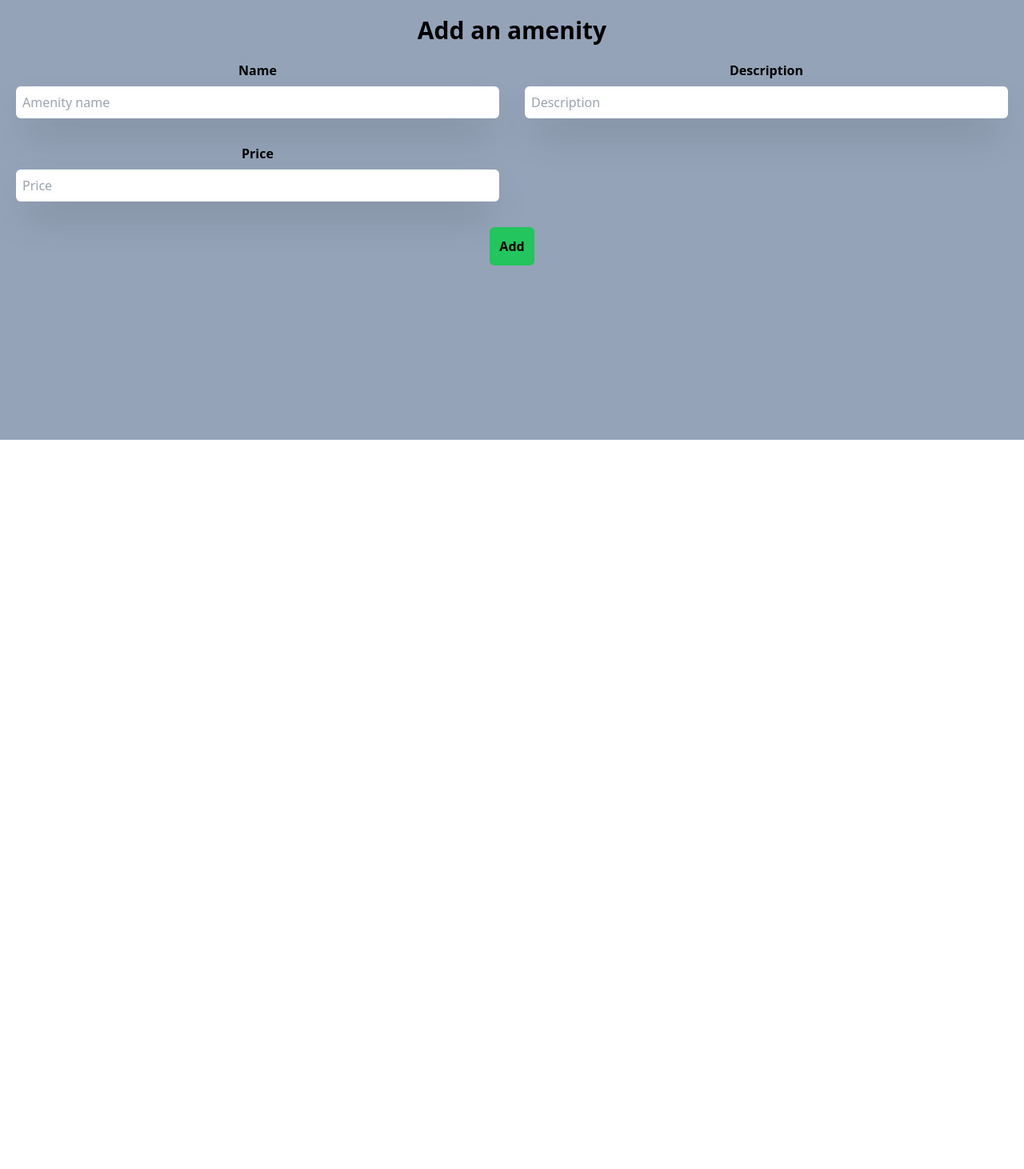
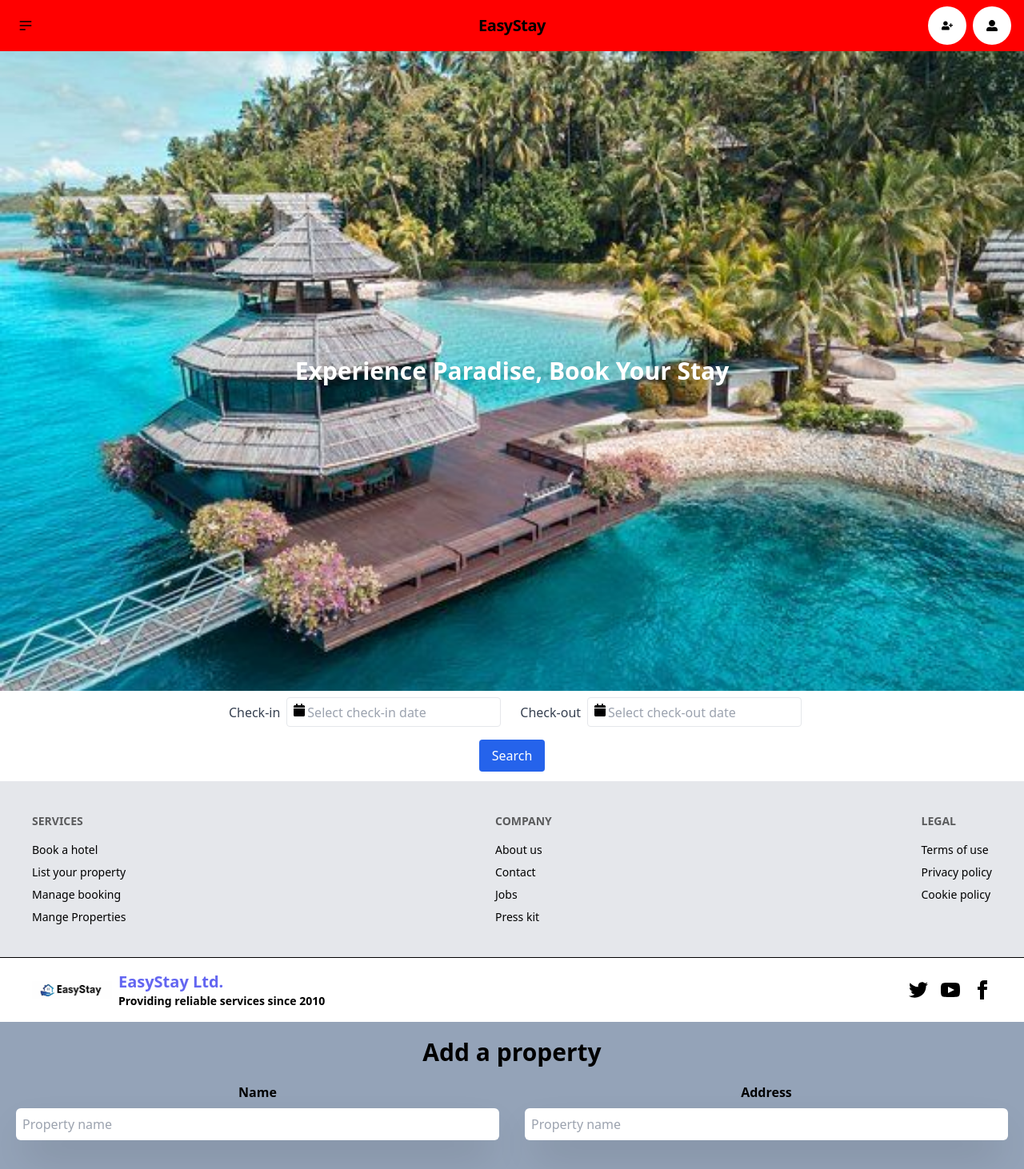
Before and after one commit to iamganeshsalunkhe/Hotel-Booking-Project, a React (Vite) app in the folder Frontend/: page / in a window 1280 px wide. Shown: the top 1462 px of the page at 80% size. Before the commit the page ends 800 px from the top, so only its background shows below. Built offline with nearby package versions, Linux system fonts and the light colour scheme; no server answers.

Commit message:
Card component add and some small changes

```diff
--- a/Frontend/src/App.jsx
+++ b/Frontend/src/App.jsx
@@ -1,27 +1,28 @@
-// import {BrowserRouter, Routes, Route} from 'react-router-dom';
-// import {Toaster} from 'react-hot-toast';
-// import Homepage from './Pages/Homepage';
-// import Loginpage from './Pages/Loginpage';
-// import Signuppage from './Pages/Signuppage';
+/* eslint-disable no-unused-vars */
+import {BrowserRouter, Routes, Route} from 'react-router-dom';
+import {Toaster} from 'react-hot-toast';
+import Homepage from './Pages/Homepage';
+import Loginpage from './Pages/Loginpage';
+import Signuppage from './Pages/Signuppage';
 import Amenity from './Components/Amenity';
-// import Property from './Components/Property';
+import Property from './Components/Property';
 
 import './index.css';
 
 
 function App() {
   return (
-      // <BrowserRouter>
-      //   <Routes>
-      //       <Route index path='/' element = {<Homepage/>}/>
-      //       <Route path='*' element ={<Homepage/>}/>
-      //       <Route path='/signup' element={<Signuppage/>}/>
-      //       <Route path='/login' element={<Loginpage/>}/>
-      //     </Routes>
-      //     <Toaster/>
-      // </BrowserRouter>
-      // <Property/>
-      <Amenity/>
+      <BrowserRouter>
+      <Routes>
+             <Route index path='/' element={<Homepage />} />
+            <Route path='/signup' element={<Signuppage />} />
+             <Route path='/login' element={<Loginpage />} />
+             <Route path='*' element={<Homepage />} />
+           </Routes>
+       <Property/>
+       <Amenity/>
+      <Toaster />
+     </BrowserRouter>
   )
 }
 
--- /dev/null
+++ b/Frontend/src/Components/Card.jsx
@@ -0,0 +1,26 @@
+/* eslint-disable react/prop-types */
+function Card({ item }) {
+  return (
+    <div>
+      <div className="card bg-base-100 w-96 shadow-xl">
+        <figure>
+          <img src={item.image} alt="property" />
+        </figure>
+        <div className="card-body">
+          <h2 className="card-title">
+            {item.name}
+            <div className="badge badge-secondary">TRENDING</div>
+          </h2>
+          <p>{item.roomType}</p>
+          <div className="card-actions justify-end">
+            {/* <div className="badge badge-outline">Fashion</div> */}
+            {/* <div className="badge badge-outline">Products</div> */}
+            <p>{item.price}</p>
+          </div>
+        </div>
+      </div>
+    </div>
+  );
+}
+
+export default Card;
--- a/Frontend/src/Components/Datepicker.jsx
+++ b/Frontend/src/Components/Datepicker.jsx
@@ -6,7 +6,7 @@ import 'react-datepicker/dist/react-datepicker.css';
 import { format } from 'date-fns';
 
 
-function Datepickers({onSerach}) {
+function Datepickers({onSearch}) {
     const [startDate,setStartDate] = useState();
     const [endDate,setEndDate] = useState(null);
 
@@ -16,13 +16,12 @@ function Datepickers({onSerach}) {
         const formatStartDate = startDate ? format(startDate,'dd/MM/yyyy'):null;
         const formatEndDate = endDate ? format(endDate,'dd/MM/yyyy'):null;
 
-        onSerach(formatStartDate,formatEndDate);
+        onSearch(formatStartDate,formatEndDate);
         }
 
 
     return (
-        <>
-          <div className='flex flex-col items-center'>
+        <div className='flex flex-col items-center'>
             <div className='flex space-x-4 mb-4 mt-2'>
                 <div>
                     <label className=' mx-2 text-m font-medium text-gray-700'>Check-in</label>
@@ -60,10 +59,9 @@ function Datepickers({onSerach}) {
             </div>
                 <button onClick={handleSearch}
                 className='px-4 py-2 bg-blue-600 text-white rounded'>
-                    Serach
+                    Search
                 </button>
             </div>
-        </>
     )
 }
 
--- a/Frontend/src/Components/Footer.jsx
+++ b/Frontend/src/Components/Footer.jsx
@@ -1,6 +1,5 @@
 function Footer() {
     return (
-    <>
     <div>
     <footer className="footer  p-10 text-black font-medium justify-between bg-gray-200 mt-3">
         <nav>
@@ -76,7 +75,6 @@ function Footer() {
   </nav>
 </footer>
 </div>
-</>
     )
 }
 
--- a/Frontend/src/Components/Navbar.jsx
+++ b/Frontend/src/Components/Navbar.jsx
@@ -1,5 +1,4 @@
-import { FaUserPlus } from "react-icons/fa";
-import { FaUserAlt } from "react-icons/fa";
+import { FaUserPlus ,FaUserAlt} from "react-icons/fa";
 import styles from './Navbar.module.css'
 import { Link,useLocation } from "react-router-dom";
 
@@ -7,8 +6,7 @@ import { Link,useLocation } from "react-router-dom";
 function Navbar() {
   const location = useLocation();
     return (
-        <>
-          <div className={styles.main}>
+        <div className={styles.main}>
             <div className="navbar bg-base-300">
   <div className="navbar-start">
     <div className="dropdown">
@@ -58,7 +56,6 @@ function Navbar() {
   </div>
             </div>
           </div>
-        </>
     )
 }
 
```
Also changed, not shown: Frontend/src/Components/Amenity.jsx (+38 -33 lines).
